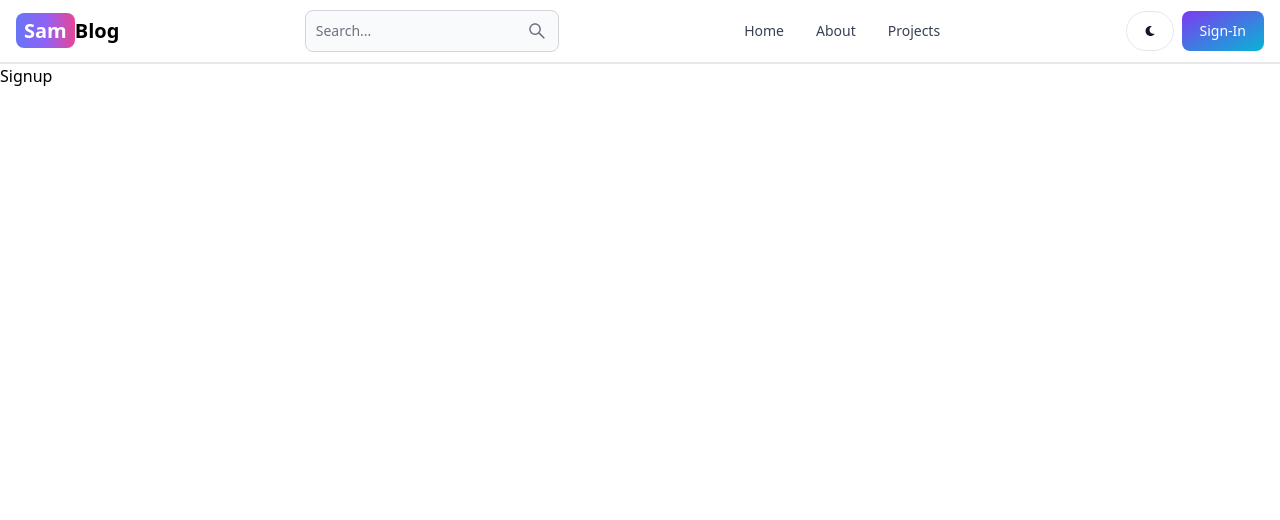
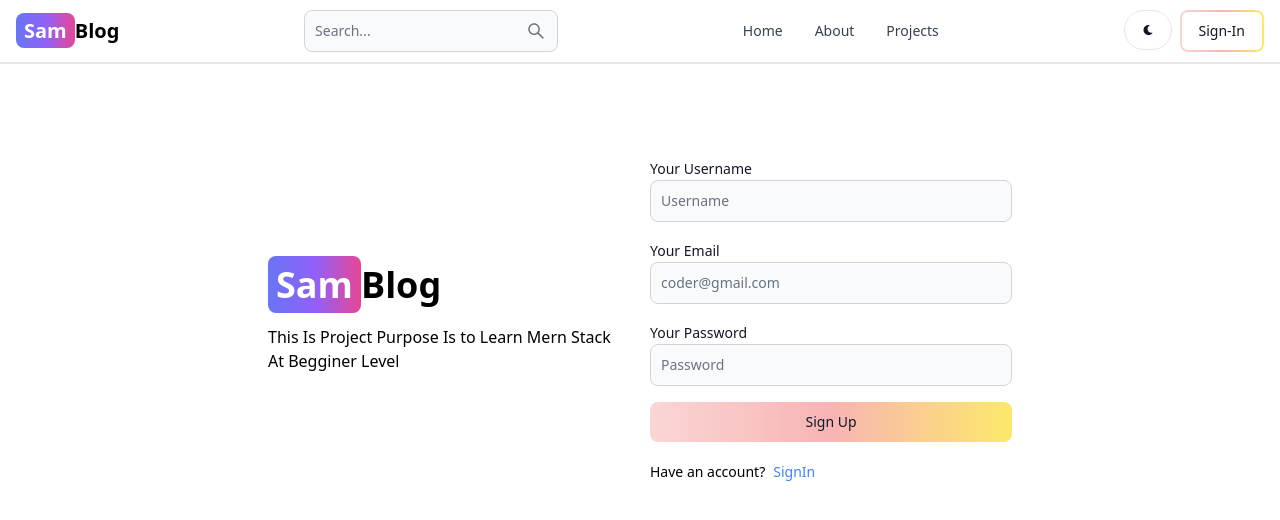
Before and after one commit to msamir-17/Blog-2, a React (Vite) app in the folder client/: page /sign-up in a window 1280 px wide. Shown: the top 520 px of the page. Built offline with nearby package versions, Linux system fonts and the light colour scheme.

Commit message:
Created SignUp Page Ui

```diff
--- a/client/src/components/Header.jsx
+++ b/client/src/components/Header.jsx
@@ -37,7 +37,7 @@
 
 
          <Link to='/sign-in'>
-            <Button gradientDuoTone='purpleToBlue' className='' color='black' >
+            <Button outline gradientDuoTone='redToYellow' className='' color='black' >
               Sign-In
             </Button>
           </Link>
--- a/client/src/pages/Signup.jsx
+++ b/client/src/pages/Signup.jsx
@@ -1,9 +1,62 @@
+import { Button, Label, TextInput } from 'flowbite-react';
 import React from 'react'
+import { Link } from 'react-router-dom';
 
 const Signup = () => {
   return (
-    <div>
-      Signup
+    <div className='min-h-screen mt-20' >
+      <div className="flex p-3 max-w-3xl mx-auto flex-col md:flex-row md:items-center gap-5 ">
+        {/* Left */}
+
+        <div className="flex-1">
+          <Link
+          to="/"
+          className='  text-4xl font-bold dark:text-white' >
+          <span className='px-2 py-1 bg-gradient-to-r from-indigo-500 via-purple-500 to-pink-500 rounded-lg text-white ' >Sam</span>
+          Blog
+          </Link>
+          <p className='text-sm- mt-5' >
+            This Is Project Purpose Is to Learn Mern Stack At Begginer Level</p>
+        </div>
+
+        {/* right */}
+        <div className="flex-1">
+          <form action="" className='flex flex-col gap-4' >
+            <div className="">
+              <Label value=' Your Username '/>
+              <TextInput
+              type='text'
+              placeholder='Username'
+              id='username'
+              />
+
+            </div>
+            <div className="">
+              <Label value=' Your Email '/>
+              <TextInput
+              type='text'
+              placeholder='coder@gmail.com'
+              id='email'
+              />
+
+            </div>
+            <div className="">
+              <Label value=' Your Password '/>
+              <TextInput
+              type='text'
+              placeholder='Password'
+              id='password'
+              />
+            </div>
+            <Button gradientDuoTone="redToYellow" type='submit' >Sign Up</Button>
+          </form>
+
+          <div className=" flex gap-2 text-sm mt-5">
+            <span>  Have an account?</span>
+            <Link to='/sign-in' className='text-blue-500'>SignIn</Link>
+          </div>
+        </div>
+      </div>
     </div>
   )
 }
```
